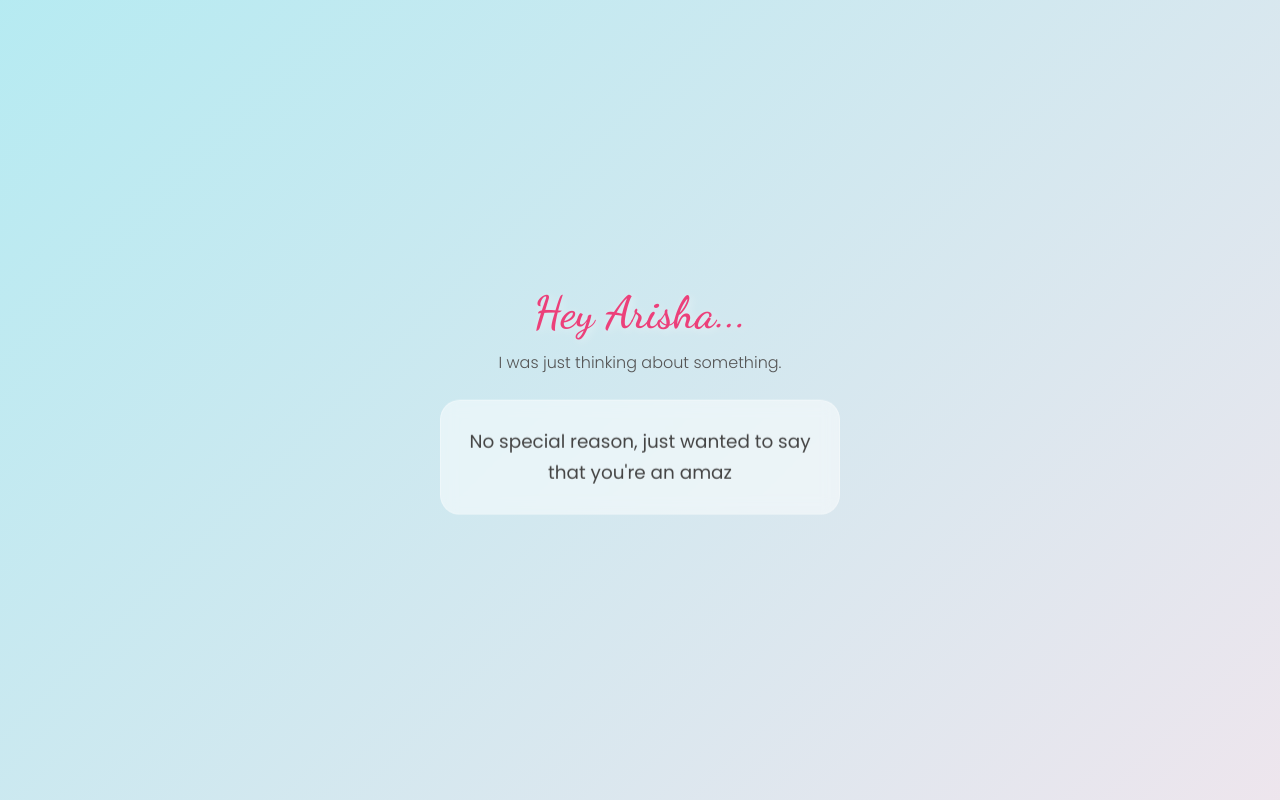
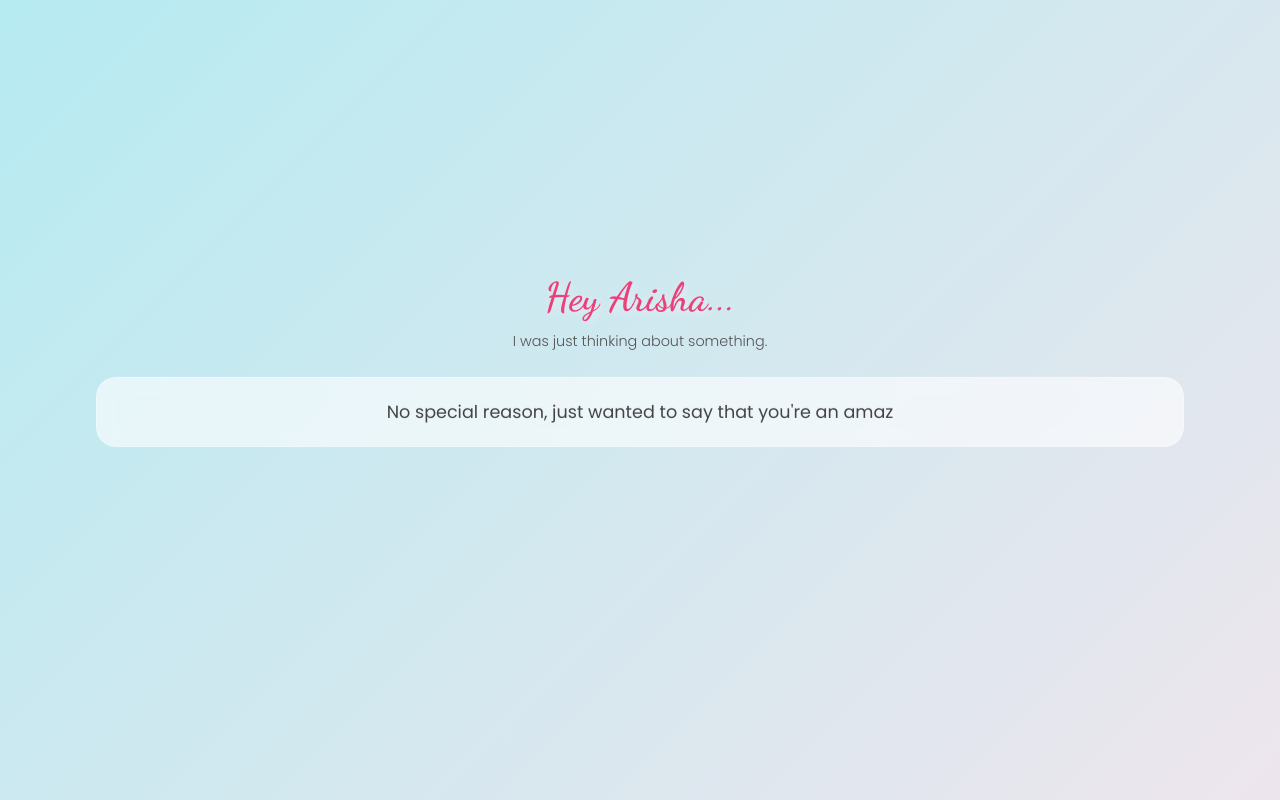
Before and after one commit to mustbemusa/nothing-, a plain HTML site: page index.html in a window 1280 px wide. Both pictures are taken after a click on the button "Click to read". Drawn offline with Linux system fonts and the light colour scheme.

Commit message:
Update index.html

```diff
--- a/index.html
+++ b/index.html
@@ -2,17 +2,18 @@
 <html lang="en">
 <head>
     <meta charset="UTF-8">
-    <meta name="viewport" content="width=device-width, initial-scale=1.0">
+    <meta name="viewport" content="width=device-width, initial-scale=1.0, maximum-scale=1.0, user-scalable=no">
     <title>Thinking of You | Arisha ✨</title>
     <link href="https://fonts.googleapis.com/css2?family=Dancing+Script:wght@600&family=Poppins:wght@300;400&display=swap" rel="stylesheet">
     <style>
-        /* Animated Gradient Background */
+        /* Moving Background */
         body, html {
             margin: 0; padding: 0; width: 100%; height: 100%;
             overflow: hidden; font-family: 'Poppins', sans-serif;
             background: linear-gradient(-45deg, #e0f7fa, #fce4ec, #b2ebf2, #f8bbd0);
             background-size: 400% 400%;
             animation: gradientMove 12s ease infinite;
+            touch-action: none; /* Mobile swipe disable kore trail sundor korar jonno */
         }
 
         @keyframes gradientMove {
@@ -21,9 +22,9 @@
             100% { background-position: 0% 50%; }
         }
 
-        /* Mouse Trail Particles */
+        /* Particle Trail */
         .trail {
-            position: absolute; width: 8px; height: 8px;
+            position: absolute; width: 10px; height: 10px;
             border-radius: 50%; pointer-events: none;
             animation: fade 0.8s ease-out forwards;
             z-index: 10;
@@ -35,35 +36,33 @@
         }
 
         .center-card {
-            position: absolute; top: 50%; left: 50%;
+            position: absolute; top: 45%; left: 50%;
             transform: translate(-50%, -50%); text-align: center;
-            z-index: 100; width: 90%; max-width: 400px;
+            z-index: 100; width: 85%;
         }
 
         h1 {
-            font-family: 'Dancing Script', cursive; font-size: 4rem;
+            font-family: 'Dancing Script', cursive; font-size: 3.5rem;
             color: #ec407a; margin: 0; text-shadow: 2px 2px 10px rgba(255, 255, 255, 0.5);
-            transition: all 0.6s ease;
         }
 
-        .sub-text { color: #555; font-size: 1rem; margin-top: 10px; font-weight: 300; }
+        .sub-text { color: #555; font-size: 0.9rem; margin-top: 10px; font-weight: 300; }
 
         .secret-btn {
             background: white; color: #ec407a; border: 1.5px solid #ec407a;
-            padding: 12px 30px; border-radius: 25px; cursor: pointer;
+            padding: 12px 25px; border-radius: 25px; cursor: pointer;
             margin-top: 30px; transition: 0.4s; font-weight: 600;
             box-shadow: 0 4px 15px rgba(236, 64, 122, 0.2);
+            -webkit-tap-highlight-color: transparent;
         }
-
-        .secret-btn:hover { background: #ec407a; color: white; transform: translateY(-3px); }
 
         #message-box {
             display: none; margin-top: 25px; color: #444;
-            line-height: 1.7; font-size: 1.15rem;
-            background: rgba(255, 255, 255, 0.5); padding: 25px;
+            line-height: 1.6; font-size: 1.1rem;
+            background: rgba(255, 255, 255, 0.6); padding: 20px;
             border-radius: 20px; backdrop-filter: blur(8px);
             border: 1px solid rgba(255, 255, 255, 0.3);
-            animation: fadeIn 1.5s ease;
+            animation: fadeIn 1s ease;
         }
 
         @keyframes fadeIn { from { opacity: 0; } to { opacity: 1; } }
@@ -79,25 +78,28 @@
     </div>
 
     <script>
-        // Interactive Particle Trail
-        document.addEventListener('mousemove', function(e) {
-            for(let i=0; i<2; i++) { // Creates a denser trail
+        // Common Function for Trail
+        function createTrail(x, y) {
+            for(let i=0; i<2; i++) {
                 let trail = document.createElement('div');
                 trail.classList.add('trail');
-                // Random position offset for a natural look
-                let x = e.pageX + (Math.random() * 10 - 5);
-                let y = e.pageY + (Math.random() * 10 - 5);
-                trail.style.left = x + 'px';
-                trail.style.top = y + 'px';
-
-                // Colors: Mix of Akashi, Baby Pink, and White
+                trail.style.left = (x + Math.random()*15 - 7) + 'px';
+                trail.style.top = (y + Math.random()*15 - 7) + 'px';
                 const colors = ['#87CEEB', '#FFB6C1', '#FFFFFF'];
                 trail.style.background = colors[Math.floor(Math.random() * colors.length)];
-
                 document.body.appendChild(trail);
                 setTimeout(() => trail.remove(), 800);
             }
-        });
+        }
+
+        // Mouse Move (For PC)
+        document.addEventListener('mousemove', (e) => createTrail(e.pageX, e.pageY));
+
+        // Touch Move (For Mobile)
+        document.addEventListener('touchmove', (e) => {
+            let touch = e.touches[0];
+            createTrail(touch.pageX, touch.pageY);
+        }, {passive: true});
 
         // Typewriter Effect
         const secretText = "No special reason, just wanted to say that you're an amazing person. I hope your day is as wonderful as you are! ✨";
@@ -105,7 +107,7 @@
 
         function showSecret() {
             document.querySelector('.secret-btn').style.display = 'none';
-            document.getElementById('title').style.fontSize = '2.8rem';
+            document.getElementById('title').style.fontSize = '2.5rem';
             const box = document.getElementById('message-box');
             box.style.display = 'block';
 
```
